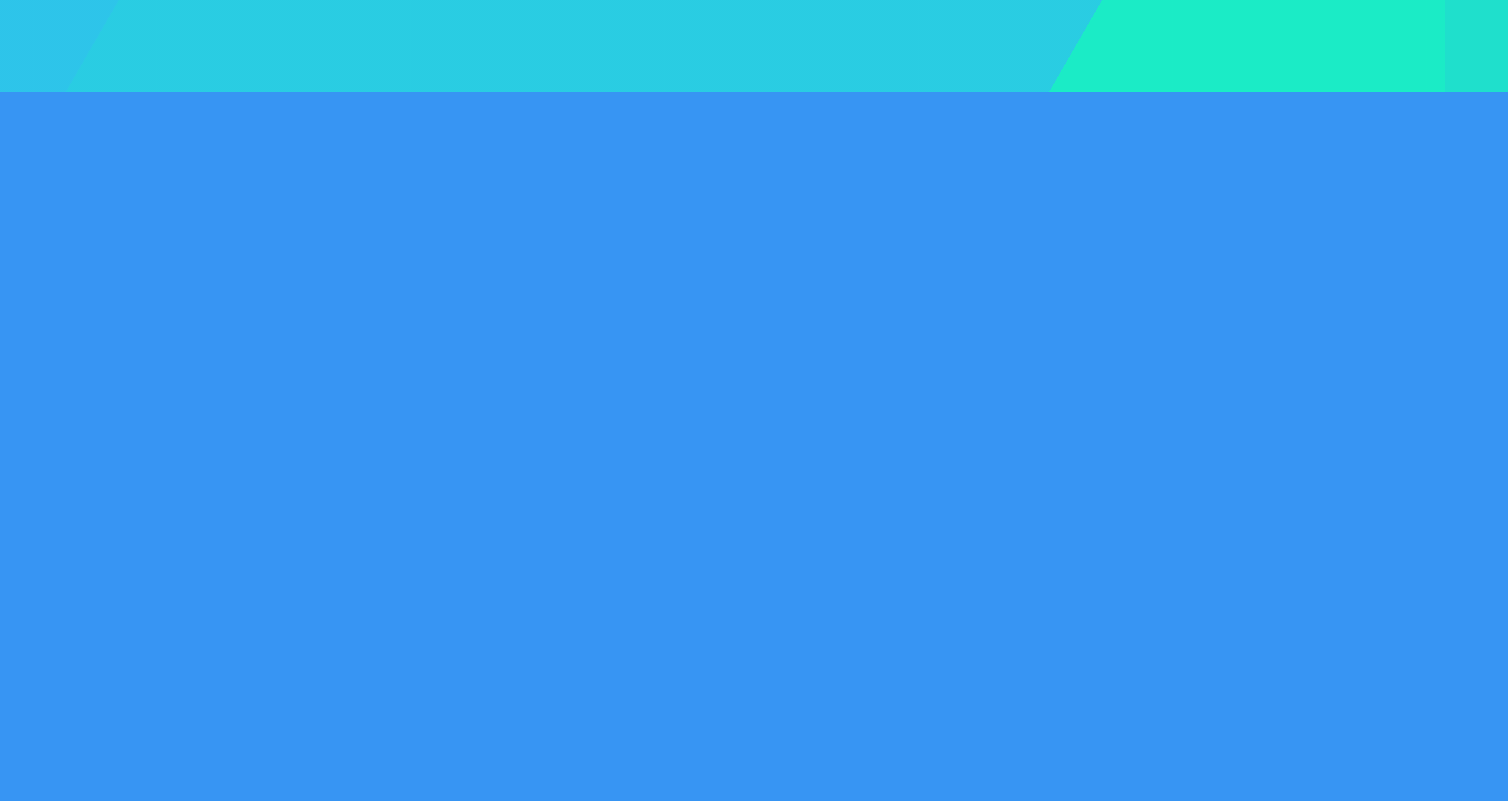
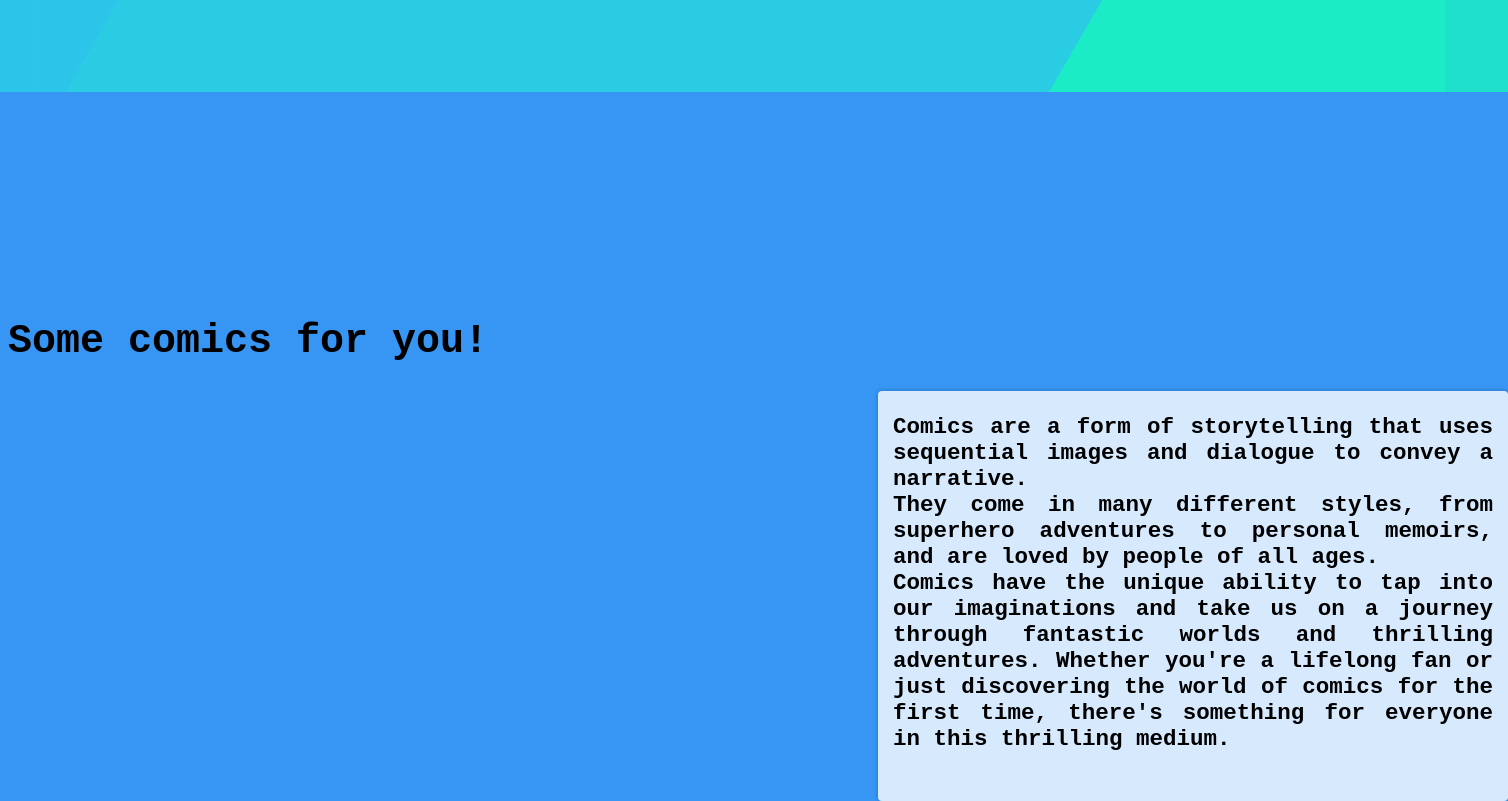
Before and after one commit to Draxster/Draxster.github.io, a plain HTML site: page index.html in a window 1280 px wide. Shown: the part 708-1509 px from the top of the page, 1508 px wide, since content can reach past the window. Before the commit the page ends 1000 px from the top, so only its background shows below. Drawn offline with nearby package versions, Linux system fonts and the light colour scheme; no server answers.

Commit message:
Update index.html

```diff
--- a/index.html
+++ b/index.html
@@ -43,11 +43,11 @@
             </div>
 
             <div class="block comic" id="comic-container">
-                <!-- <h1>Some comics for you!</h1>
+                <h1>Some comics for you!</h1>
                 <div class="text_comics"><h2>Comics are a form of storytelling that uses sequential images and dialogue to convey a narrative.<br>They come in many different styles, from superhero adventures to personal memoirs, and are loved by people of all ages.<br>Comics have the unique ability to tap into our imaginations and take us on a journey through fantastic worlds and thrilling adventures. Whether you're a lifelong fan or just discovering the world of comics for the first time, there's something for everyone in this thrilling medium.</h2>
 
                 </div>
-            </div> -->
+            </div>
         </div>
 
 
```
